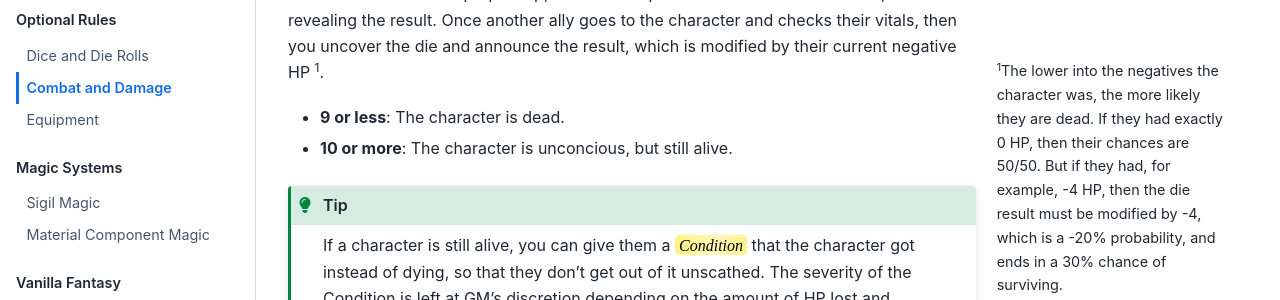
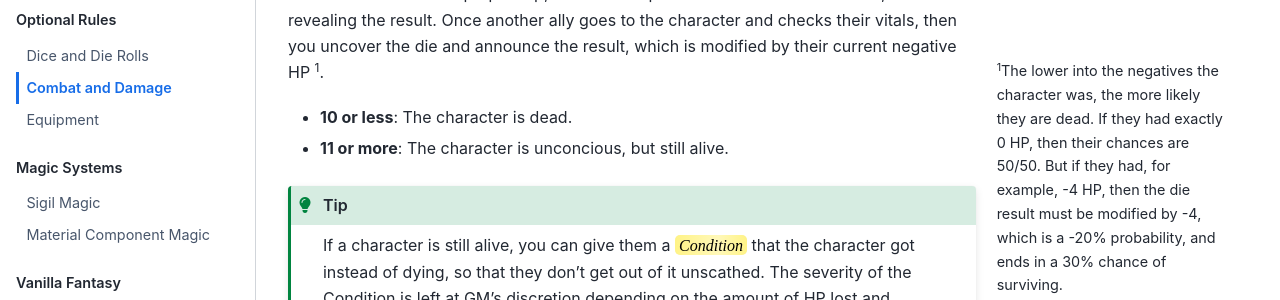
Before and after one commit to TaTooKa/froth, a Sphinx documentation site: the page built from docs/source/pages/optionalrules/combat.rst, in a window 1280 px wide and 900 px high, scrolled down 1350 px. Shown: the part 153-453 px from the top of the window. Built offline with Sphinx 7.4.7 and the Sphinx Book theme 1.1.4, drawn with Linux system fonts in a browser that asks for light colours; some web fonts are replaced; cross-references to code outside the pages are shown as plain code.

Commit message:
fix uncertain death prob

```diff
--- a/docs/source/pages/optionalrules/combat.rst
+++ b/docs/source/pages/optionalrules/combat.rst
@@ -40,8 +40,8 @@ Place a d20 inside an opaque cup, shake it and place it face down on the table,
 
 .. [#] The lower into the negatives the character was, the more likely they are dead. If they had exactly 0 HP, then their chances are 50/50. But if they had, for example, -4 HP, then the die result must be modified by -4, which is a -20% probability, and ends in a 30% chance of surviving.
 
-- **9 or less**: The character is dead.
-- **10 or more**: The character is unconcious, but still alive.
+- **10 or less**: The character is dead.
+- **11 or more**: The character is unconcious, but still alive.
 
 .. tip::
 
```
